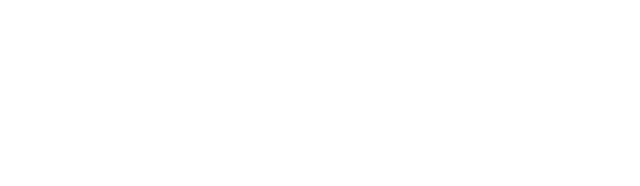
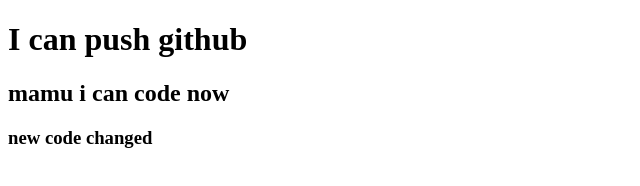
Before and after one commit to wahidgoni17/my-second-repo, a plain HTML site: page index.html in a window 1280 px wide. Shown: the whole page, without its empty margins (0-640 px from the left). Drawn offline with Linux system fonts and the light colour scheme.

Commit message:
added heading

```diff
--- a/index.html
+++ b/index.html
@@ -7,6 +7,8 @@
     <title>My second repo</title>
 </head>
 <body>
-
+    <h1>I can push github</h1>
+    <h2>mamu i can code now</h2>
+    <h3>new code changed</h3>
 </body>
 </html>
```
